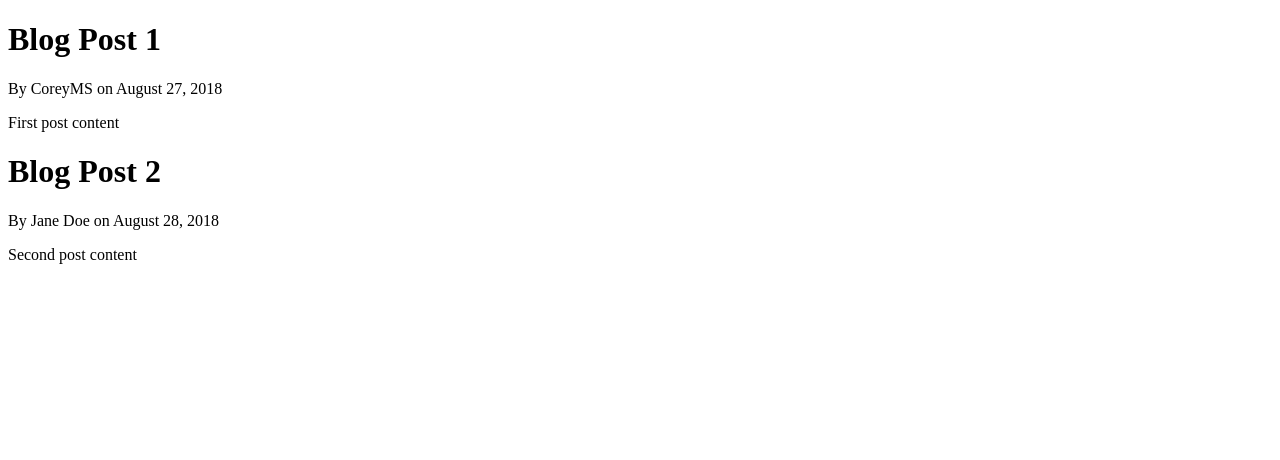
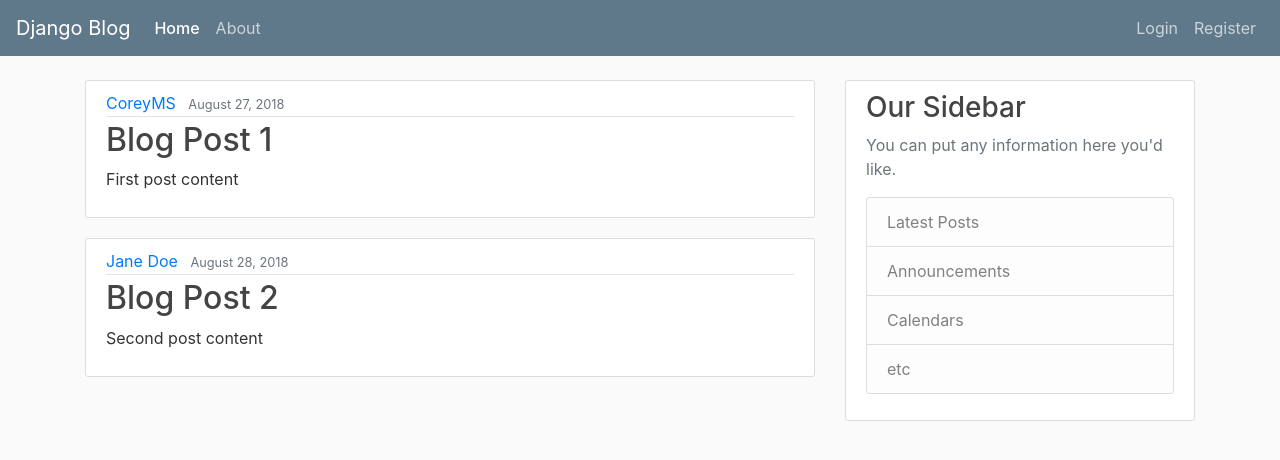
Before and after one commit to Dylked/django-blog, a Django app: page / in a window 1280 px wide. Shown: the top 460 px of the page. Run offline with Django 5.2, Linux system fonts and the light colour scheme; some libraries are stand-ins or nearby versions.

Commit message:
feat: Adding styles to custom templates

```diff
--- /dev/null
+++ b/django_project/blog/static/blog/main.css
@@ -0,0 +1,84 @@
+body {
+    background: #fafafa;
+    color: #333333;
+    margin-top: 5rem;
+  }
+
+  h1, h2, h3, h4, h5, h6 {
+    color: #444444;
+  }
+
+  ul {
+    margin: 0;
+  }
+
+  .bg-steel {
+    background-color: #5f788a;
+  }
+
+  .site-header .navbar-nav .nav-link {
+    color: #cbd5db;
+  }
+
+  .site-header .navbar-nav .nav-link:hover {
+    color: #ffffff;
+  }
+
+  .site-header .navbar-nav .nav-link.active {
+    font-weight: 500;
+  }
+
+  .content-section {
+    background: #ffffff;
+    padding: 10px 20px;
+    border: 1px solid #dddddd;
+    border-radius: 3px;
+    margin-bottom: 20px;
+  }
+
+  .article-title {
+    color: #444444;
+  }
+
+  a.article-title:hover {
+    color: #428bca;
+    text-decoration: none;
+  }
+
+  .article-content {
+    white-space: pre-line;
+  }
+
+  .article-img {
+    height: 65px;
+    width: 65px;
+    margin-right: 16px;
+  }
+
+  .article-metadata {
+    padding-bottom: 1px;
+    margin-bottom: 4px;
+    border-bottom: 1px solid #e3e3e3
+  }
+
+  .article-metadata a:hover {
+    color: #333;
+    text-decoration: none;
+  }
+
+  .article-svg {
+    width: 25px;
+    height: 25px;
+    vertical-align: middle;
+  }
+
+  .account-img {
+    height: 125px;
+    width: 125px;
+    margin-right: 20px;
+    margin-bottom: 16px;
+  }
+
+  .account-heading {
+    font-size: 2.5rem;
+  }
--- /dev/null
+++ b/django_project/blog/templates/blog/base.html
@@ -0,0 +1,58 @@
+{% load static %}
+<!DOCTYPE html>
+<html>
+<head>
+    <meta charset="utf-8">
+    <meta name="viewport" content="width=device-width, initial-scale=1, shrink-to-fit=no">
+    <link rel="stylesheet" href="https://cdn.jsdelivr.net/npm/bootstrap@4.0.0/dist/css/bootstrap.min.css" integrity="sha384-Gn5384xqQ1aoWXA+058RXPxPg6fy4IWvTNh0E263XmFcJlSAwiGgFAW/dAiS6JXm" crossorigin="anonymous">
+    <link rel="stylesheet" type="text/css" href="{% static 'blog/main.css' %}">
+    {% if title %}
+    <title>Django Blog - {{ title }}</title>
+    {% else %}
+    <title>Django Blog -</title>
+    {% endif %}
+</head>
+<body>
+    <header class="site-header">
+        <nav class="navbar navbar-expand-lg navbar-dark bg-steel fixed-top">
+            <a class="navbar-brand" href="{% url 'blog-home' %}">Django Blog</a>
+            <button class="navbar-toggler" type="button" data-toggle="collapse" data-target="#navbarNavAltMarkup" aria-controls="navbarNavAltMarkup" aria-expanded="false" aria-label="Toggle navigation">
+            <span class="navbar-toggler-icon"></span>
+            </button>
+            <div class="collapse navbar-collapse" id="navbarNavAltMarkup">
+            <div class="navbar-nav">
+                <a class="nav-item nav-link active" href="{% url 'blog-home' %}">Home</a>
+                <a class="nav-item nav-link" href="{% url 'blog-about' %}">About</a>
+            </div>
+            </div>
+            <div class="navbar-nav">
+                <a class="nav-item nav-link" href="#">Login</a>
+                <a class="nav-item nav-link" href="#">Register</a>
+            </div>
+        </nav>
+    </header>
+    <main role="main" class="container">
+        <div class="row">
+          <div class="col-md-8">
+            {% block content %} {% endblock %}
+          </div>
+          <div class="col-md-4">
+            <div class="content-section">
+              <h3>Our Sidebar</h3>
+              <p class='text-muted'>You can put any information here you'd like.
+                <ul class="list-group">
+                  <li class="list-group-item list-group-item-light">Latest Posts</li>
+                  <li class="list-group-item list-group-item-light">Announcements</li>
+                  <li class="list-group-item list-group-item-light">Calendars</li>
+                  <li class="list-group-item list-group-item-light">etc</li>
+                </ul>
+              </p>
+            </div>
+          </div>
+        </div>
+      </main>
+    <script src="https://code.jquery.com/jquery-3.2.1.slim.min.js" integrity="sha384-KJ3o2DKtIkvYIK3UENzmM7KCkRr/rE9/Qpg6aAZGJwFDMVNA/GpGFF93hXpG5KkN" crossorigin="anonymous"></script>
+<script src="https://cdn.jsdelivr.net/npm/popper.js@1.12.9/dist/umd/popper.min.js" integrity="sha384-ApNbgh9B+Y1QKtv3Rn7W3mgPxhU9K/ScQsAP7hUibX39j7fakFPskvXusvfa0b4Q" crossorigin="anonymous"></script>
+<script src="https://cdn.jsdelivr.net/npm/bootstrap@4.0.0/dist/js/bootstrap.min.js" integrity="sha384-JZR6Spejh4U02d8jOt6vLEHfe/JQGiRRSQQxSfFWpi1MquVdAyjUar5+76PVCmYl" crossorigin="anonymous"></script>
+</body>
+</html>
--- a/django_project/blog/templates/blog/home.html
+++ b/django_project/blog/templates/blog/home.html
@@ -1,13 +1,15 @@
-<!DOCTYPE html>
-<html>
-<head>
-    <title></title>
-</head>
-<body>
-    {% for post in posts %}
-        <h1>{{ post.title}}</h1>
-        <p>By {{ post.author}} on {{post.date_posted}}</p>
-        <p>{{post.content}}</p>
-    {% endfor %}
-</body>
-</html>
+{% extends "blog/base.html"%}
+{% block content %}
+{% for post in posts %}
+<article class="media content-section">
+    <div class="media-body">
+      <div class="article-metadata">
+        <a class="mr-2" href="#">{{ post.author }}</a>
+        <small class="text-muted">{{ post.date_posted }}</small>
+      </div>
+      <h2><a class="article-title" href="#">{{ post.title }}</a></h2>
+      <p class="article-content">{{ post.content }}</p>
+    </div>
+  </article>
+{% endfor %}
+{% endblock content %}
--- a/django_project/blog/views.py
+++ b/django_project/blog/views.py
@@ -22,4 +22,4 @@ def home(request):
     return render(request,'blog/home.html',context)
 
 def about(request):
-    return render(request,'blog/about.html')
+    return render(request,'blog/about.html', {'title': 'About'})
```
Also changed, not shown: django_project/blog/templates/blog/about.html (+3 -8 lines).
